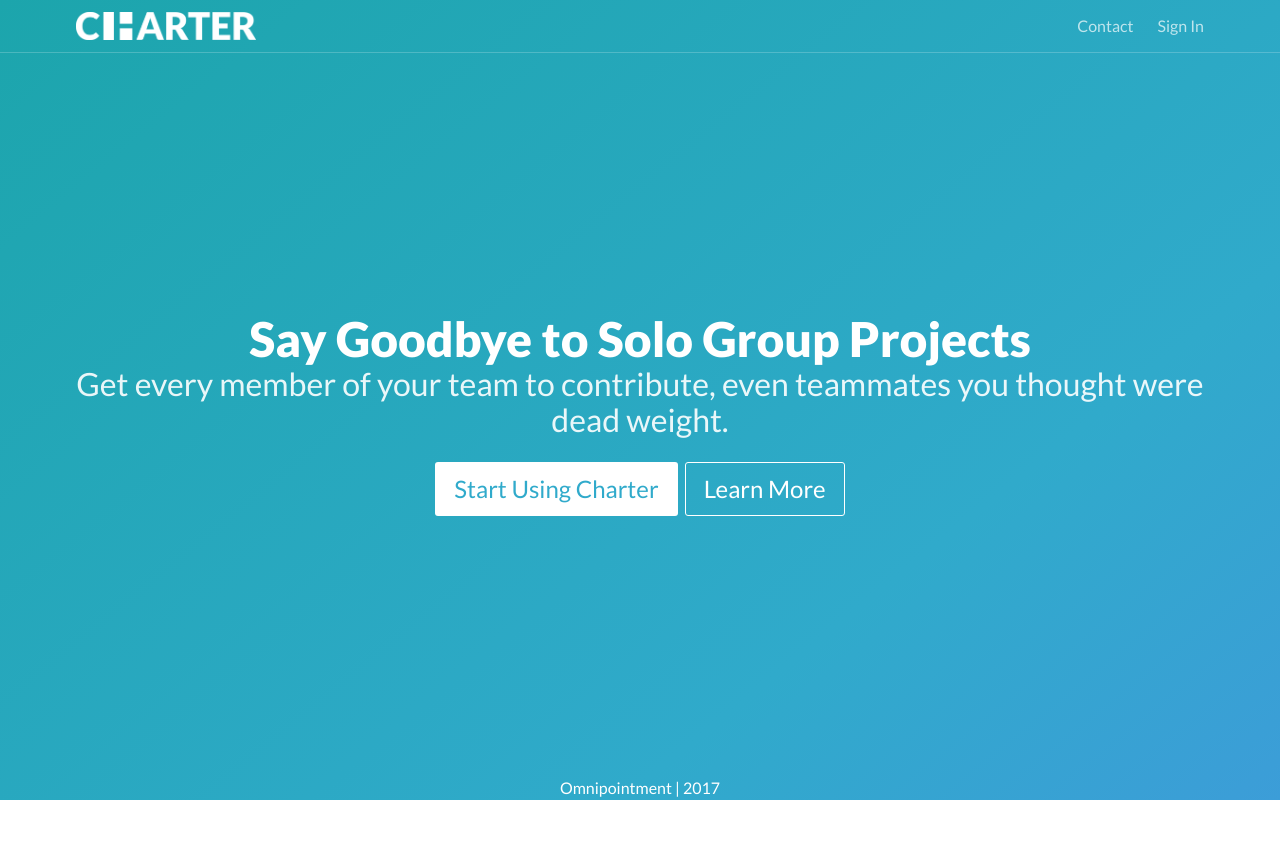
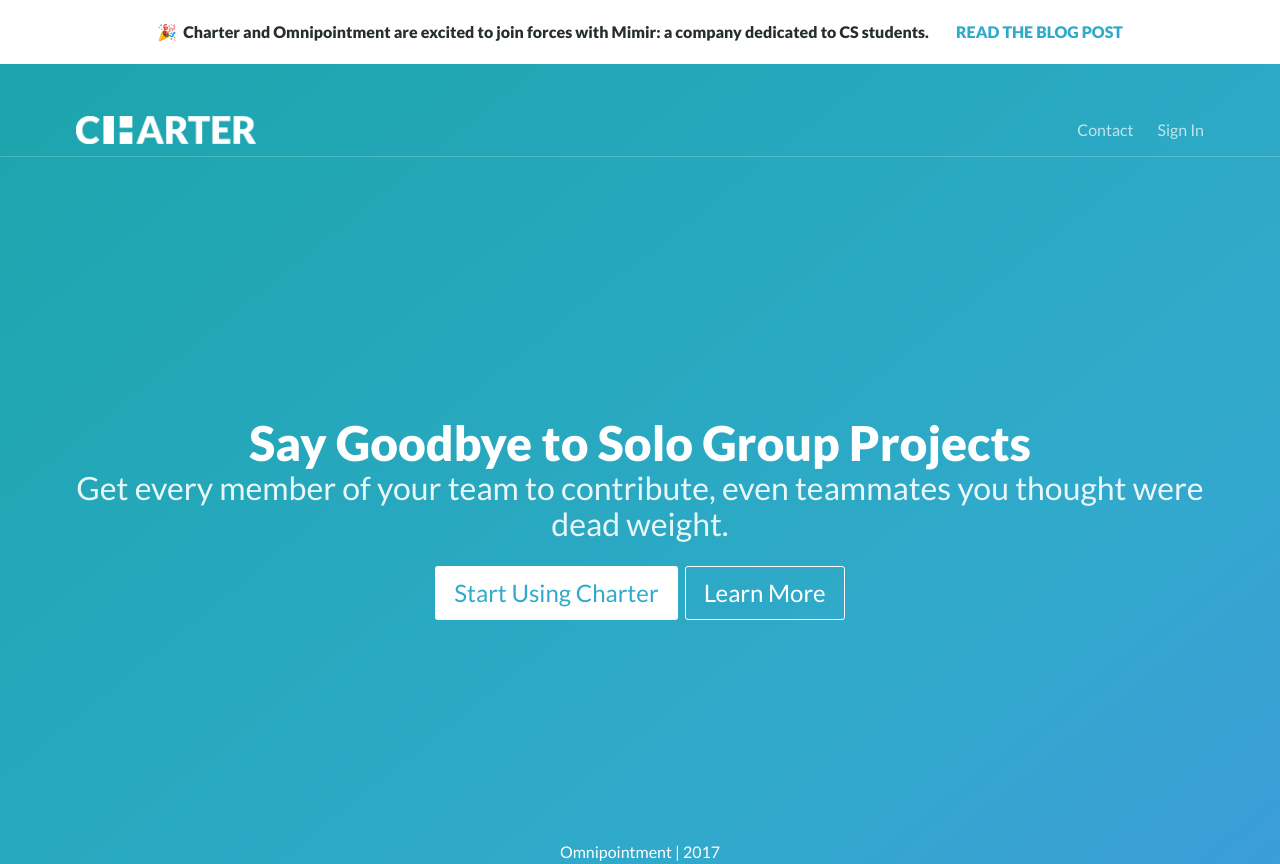
Before and after one commit to teamcharter/teamcharter.github.io, a website: page index.html in a window 1280 px wide. Before the commit the page ends 800 px from the top, so only its background shows below. Drawn offline with Linux system fonts and the light colour scheme.

Commit message:
Add celebration banner

```diff
--- a/index.html
+++ b/index.html
@@ -26,8 +26,39 @@
 		<link rel="stylesheet" href="https://maxcdn.bootstrapcdn.com/font-awesome/4.7.0/css/font-awesome.min.css">
 		<link rel="stylesheet" href="./public/css/styles.css">
 		<link rel="stylesheet" href="./public/css/main.css">
+		<style type="text/css">
+
+			.fixed-banner {
+				width: 100%;
+				background: white;
+				padding: 8px;
+				text-align: center;
+				color: #272E31;
+				font-weight: 500;
+			}
+
+			.fixed-banner p, .fixed-banner a {
+				display: inline-block;
+			    margin: 12px;
+			    font-weight: bold;
+			}
+
+			.fixed-banner a {
+				color: #30AACB;
+				text-transform: uppercase;
+			}
+
+			.hero-head {
+				padding: 40px 0;
+			}
+
+		</style>
 	</head>
 	<body>
+		<div class="fixed-banner">
+			<p>🎉&nbsp;&nbsp;Charter and Omnipointment are excited to join forces with Mimir: a company dedicated to CS students.</p>
+			<a href="https://blog.mimirhq.com/next-steps-for-mimir-acquiring-a-company-technical-interviews-fc2f8cbb61f8">Read the Blog Post</a>
+		</div>
 		<section class="hero is-fullheight is-primary is-bold">
 			<div class="hero-head">
 				<header class="nav">
```
